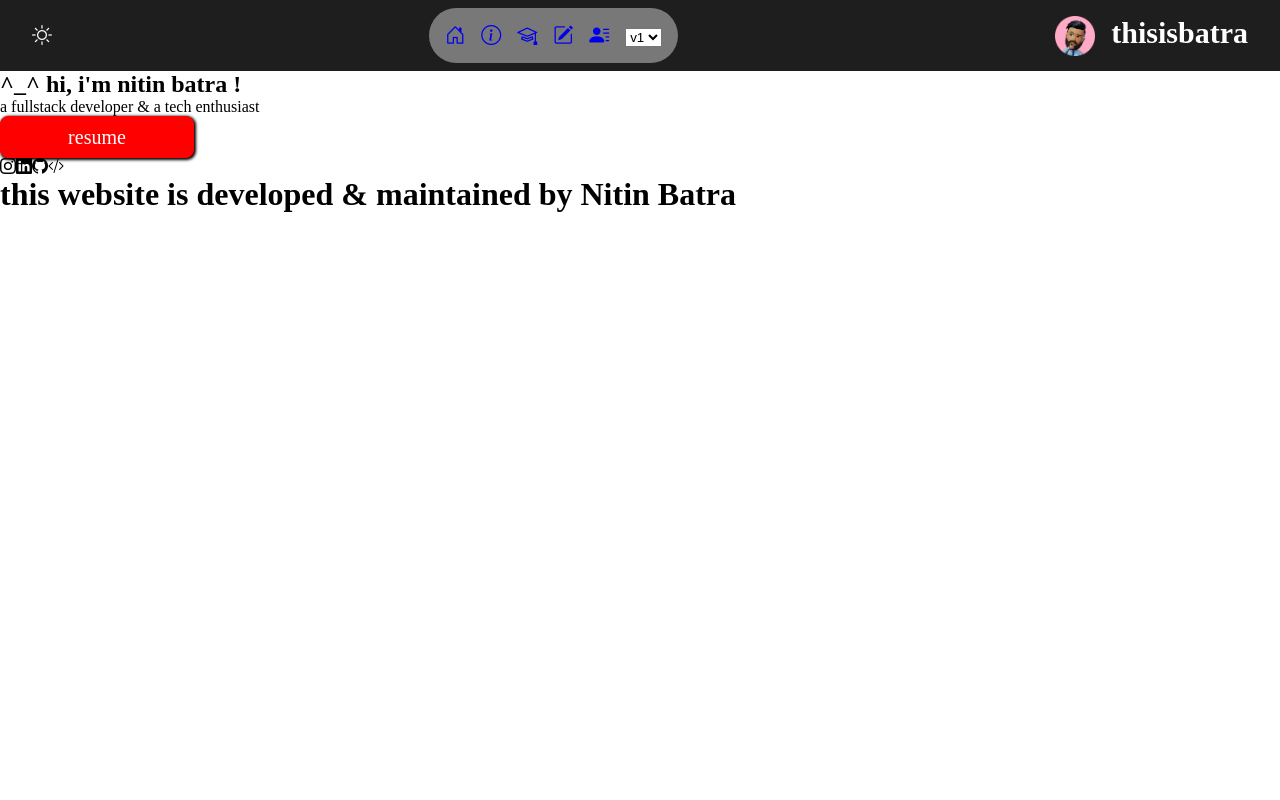
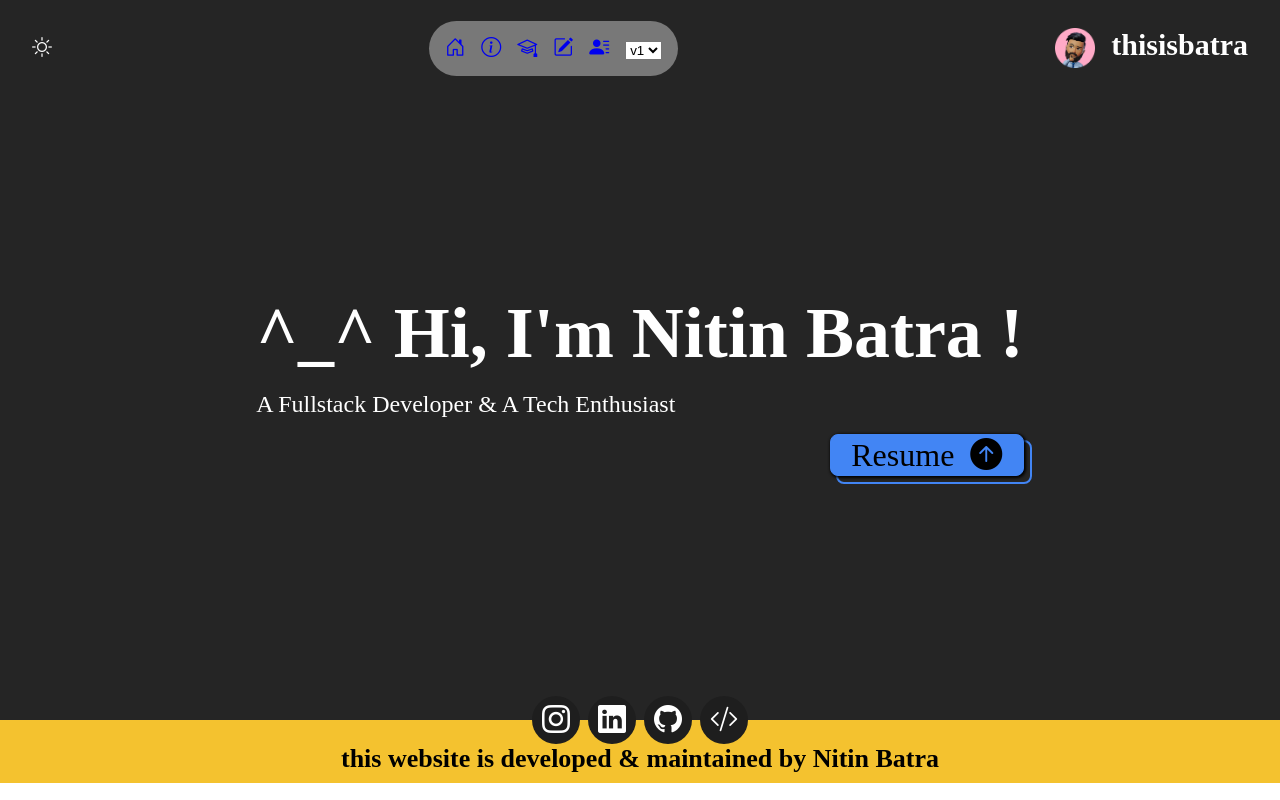
Before and after one commit to thisisbatra/thisisbatra, a React (Create React App) app: page /home in a window 1280 px wide. Built offline with nearby package versions, Linux system fonts and the light colour scheme.

Commit message:
ptni bc kya hi krdiya

```diff
--- a/src/Components/GlobalRoutingLoader/GlobalRoutingLoader.jsx
+++ b/src/Components/GlobalRoutingLoader/GlobalRoutingLoader.jsx
@@ -41,7 +41,8 @@ const GlobalLoader = (props) => {
 
     return (
         <>
-            {valForLoader?<Loader/>:<BrowseRoute/>}
+            {/* {valForLoader?<Loader/>:<BrowseRoute/>} */}
+            <BrowseRoute/>
         </>
     );
 }
--- a/src/Components/VersionOne/Footer/Footer.jsx
+++ b/src/Components/VersionOne/Footer/Footer.jsx
@@ -5,12 +5,14 @@ const Footer = () => {
     return (
         <footer className={style.footer}>
             <div className={style.groupLogo}>
-                <span><i className="bi bi-instagram"></i></span>
-                <span><i className="bi bi-linkedin"></i></span>
-                <span><i className="bi bi-github"></i></span>
-                <span><i className="bi bi-code-slash"></i></span>
+                <span className={style.circleLogo}><i className="bi bi-instagram"></i></span>
+                <span className={style.circleLogo}><i className="bi bi-linkedin"></i></span>
+                <span className={style.circleLogo}><i className="bi bi-github"></i></span>
+                <span className={style.circleLogo}><i className="bi bi-code-slash"></i></span>
             </div>
-            <h1>this website is developed & maintained by Nitin Batra</h1>
+            <div className={style.content}>
+                <h1>this website is developed & maintained by Nitin Batra</h1>
+            </div>
         </footer>
     );
 }
--- a/src/Components/VersionOne/Footer/Footer.module.css
+++ b/src/Components/VersionOne/Footer/Footer.module.css
@@ -1,6 +1,32 @@
-/* .footer{
-
-} */
+.footer{
+    display: flex;
+    flex-direction: column;
+    align-items: center;
+    width: 100%;
+    background: #252525;
+}
 .groupLogo{
-    margin: auto;
+    display: flex;
+    gap: 0.5rem;
+    position: relative;
+    bottom: -1.5rem;
 }
+.circleLogo{
+    border-radius: 50%;
+    background: #1E1E1E;
+    color: white;
+    width: 3rem;
+    height: 3rem;
+    display: flex;
+    justify-content: center;
+    align-items: center;
+    font-size: 1.75rem;
+    cursor: pointer;
+}
+.content{
+    background: #F4C22F;
+    padding: 1.5rem 0 0.55rem 0;
+    width: 100%;
+    text-align: center;
+    font-size: small;
+}
--- a/src/Components/VersionOne/Home/Home.jsx
+++ b/src/Components/VersionOne/Home/Home.jsx
@@ -3,13 +3,17 @@ import style from './Home.module.css';
 
 const Home = () => {
     return (
-        <section>
-            <h1>
-                ^_^ hi, i'm nitin batra !
-            </h1>
-            <p>a fullstack developer & a tech enthusiast</p>
-            <input type="button" value="resume" className={style.button}/>
-        </section>
+        <section className={style.homeBody}>
+            <div className={style.content}>
+                <h1 className={style.h1}>
+                    ^_^ hi, i'm nitin batra !
+                </h1>
+                <p className={style.para}>a fullstack developer & a tech enthusiast</p>
+                <div className={style.buttonBox}>
+                    <button className={style.button}>Resume&nbsp;&nbsp;<i className="bi bi-arrow-up-circle-fill"></i></button>
+                </div>
+            </div>
+            </section>
     );
 }
 
--- a/src/Components/VersionOne/Home/Home.module.css
+++ b/src/Components/VersionOne/Home/Home.module.css
@@ -1,3 +1,28 @@
+.homeBody{
+    background: #252525;
+    color: white;
+    font-size: 3rem;
+    display: flex;
+    justify-content: center;
+    align-items: center;
+    min-height: 72vh;
+    width: 100%;
+    text-transform: capitalize;
+}
+.content{
+    display: grid;
+    flex-direction: column;
+    gap: 1rem;
+}
+.para{
+    font-size: 1.5rem;
+}
+.buttonBox{
+    display: flex;
+    position: relative;
+    z-index: 0;
+    justify-self: end;
+}
 .button{
     all: unset;
     position: relative;
@@ -5,11 +30,11 @@
     width: 12rem;
     height: 2.5rem;
     text-align: center;
-    background-color: red;
-    color: white;
-    border: 1px solid red;
+    background-color: #4285F4;
+    color: black;
+    border: 1px solid #4285F4;
     border-radius: 8px;
-    font-size: 20px;
+    font-size: 2rem;
     cursor: pointer;
     transition: 0.5s;
     box-shadow: 1px 1px 3px 1px black;
@@ -21,7 +46,7 @@
     margin: 0%;
     width: 100%;
     height: 100%;
-    border: 2px solid red;
+    border: 2px solid #4285F4;
     border-radius: 8px;
     cursor: pointer;
     z-index: -1;
@@ -43,7 +68,7 @@
     transform: translate(-3px,-3px);
 }
 .button:hover{
-    border: 1px solid red;
+    border: 1px solid #4285F4;
     box-shadow: none;
     transform: translate(3px,3px);
 }
--- a/src/Components/VersionOne/NavBar/navBeauty.module.css
+++ b/src/Components/VersionOne/NavBar/navBeauty.module.css
@@ -5,8 +5,9 @@
     align-items: center;
     font-size: 1.25rem;
     padding: 0.5rem 2rem;
-    background: #1e1e1e;
+    background: #252525;
     color: white;
+    height: 10vh;
 }
 .list{
     display: flex;
```
